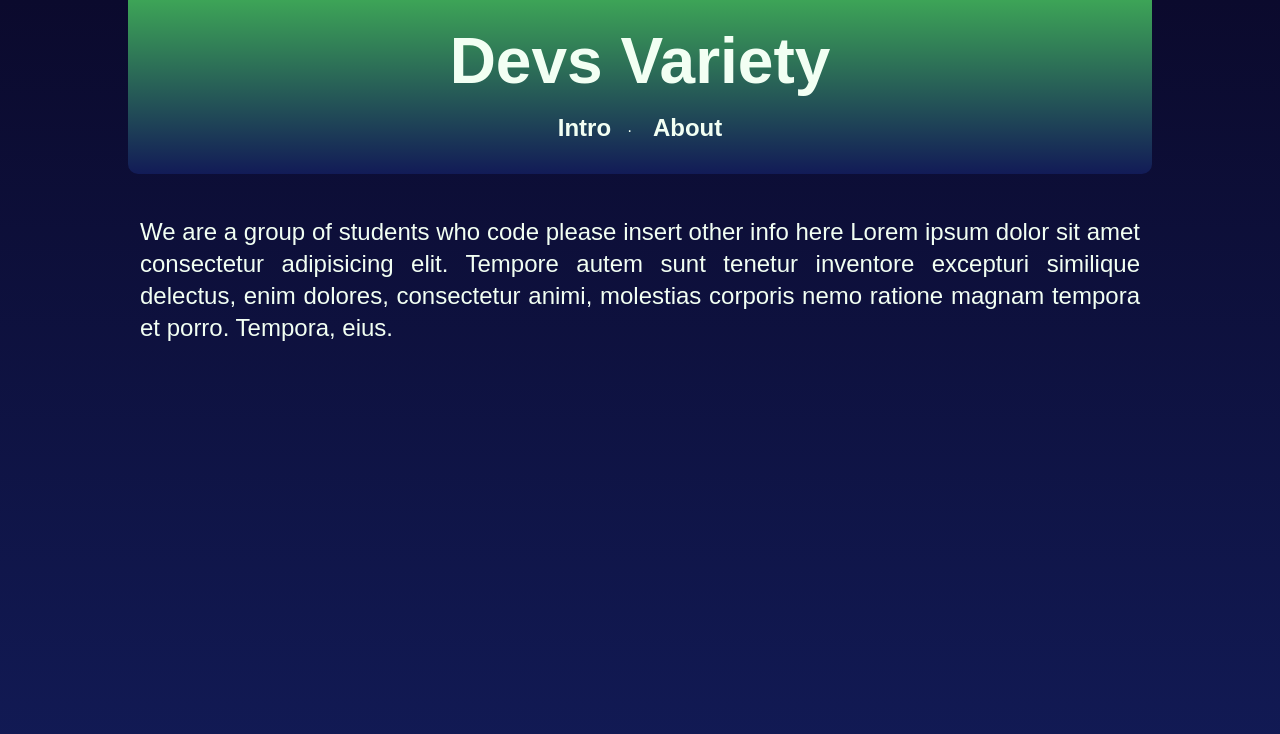
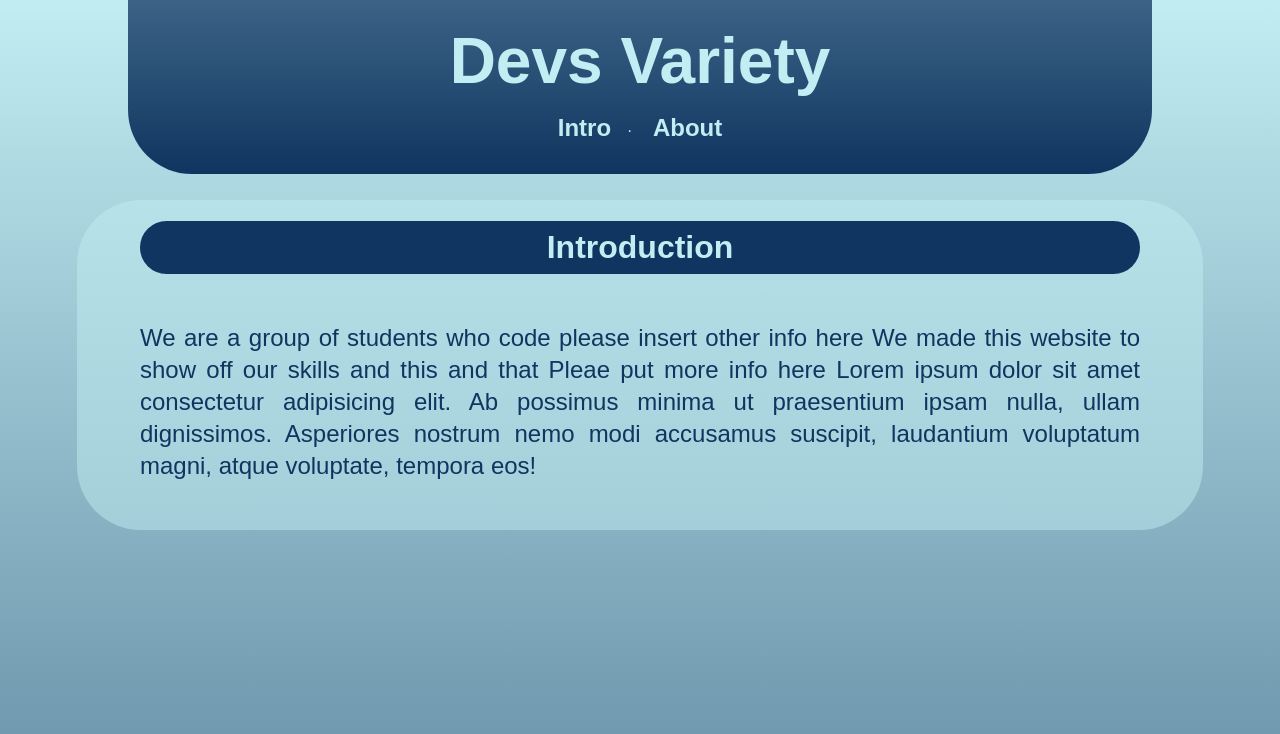
Before and after one commit to synx-18/wb2pt, a plain HTML site: page index.html in a window 1280 px wide. Drawn offline with Linux system fonts and the light colour scheme; a web font is replaced by a local one.

Commit message:
Updated colours

```diff
--- a/index.html
+++ b/index.html
@@ -2,6 +2,9 @@
 <html>
     <head>
         <link rel="stylesheet" type="text/css" href="lateg.css">
+        <link rel="preconnect" href="https://rsms.me/">
+<link rel="stylesheet" href="https://rsms.me/inter/inter.css">
+
         <title>So No Head?</title>
     </head>
     <body>
@@ -17,12 +20,14 @@
         <div class="cont">
 
         <div class="cu">
+
+            <h1 id="Intro">Introduction</h1>
             <p>
-                We are a group of students who code please insert other info here Lorem ipsum dolor sit amet consectetur adipisicing elit. Tempore autem sunt tenetur inventore excepturi similique delectus, enim dolores, consectetur animi, molestias corporis nemo ratione magnam tempora et porro. Tempora, eius.
+                We are a group of students who code please insert other info here We made this website to show off our skills and this and that Pleae put more info here Lorem ipsum dolor sit amet consectetur adipisicing elit. Ab possimus minima ut praesentium ipsam nulla, ullam dignissimos. Asperiores nostrum nemo modi accusamus suscipit, laudantium voluptatum magni, atque voluptate, tempora eos!
 
             </p>
 
-            <h1 id=""
+
 
         </div>
 
--- a/lateg.css
+++ b/lateg.css
@@ -1,11 +1,9 @@
 :root{
-  --i: #0B0A2D;
-  --ii: #121B57;
-  --iii: #193A82;
-  --iv: #3DA457;
-  --v: #68C96B;
-  --vi: #A9F19B;
-  --vii: #F2FFF3;
+  --i: #0F3560;
+  --ii: #3C6385;
+  --iii: #6991A9;
+  --iv: #95BFCE;
+  --v: #C2EDF2;
   font-family: 'Inter', sans-serif;
 }
 
@@ -14,32 +12,32 @@
 }
 
 html {
-  background: linear-gradient(var(--i), var(--ii)) no-repeat center center fixed;
+  background: linear-gradient(var(--v), var(--iii)) no-repeat center center fixed;
   background-repeat: no-repeat;
   font-family: Inter, sans-serif;
 }
-
 
 .nav {
   display: flex;
   justify-content: center;
 }
+
 nav {
   text-align: center;
   position:fixed;
   top: 0;
-  background: linear-gradient(var(--iv), var(--ii));
-  border-radius: 0px 0px 10px 10px;
+  background: linear-gradient(var(--ii), var(--i));
+  border-radius: 0px 0px 64px 64px;
   padding: 24px 0%;
   margin: 0% 0% 10% 0%;
   width: 80%;
   min-width: 720px;
-  color: var(--vii);
+  color: var(--v);
 }
 
 nav a {
   display: inline-block;
-  color: var(--vii);
+  color: var(--v);
   font-size: 24px;
   margin: 8px 8px 0px 8px;
   padding: 8px;
@@ -48,7 +46,7 @@ nav a {
   font-weight: 600;
 }
 
-a:hover { color: var(--iii); background-color: var(--vii); transition: 0.25s;}
+a:hover { color: var(--i); background-color: var(--v); transition: 0.25s;}
 
 nav b {
   font-size: 4em;
@@ -62,7 +60,7 @@ nav b {
 
 p {
   font-size: 24px;
-  color: var(--vii);
+  color: var(--i);
   text-align: justify;
   padding: 24px 0px;
   line-height: 32px;}
@@ -71,8 +69,21 @@ p {
 .cont {
   display: flex;
   justify-content: center;
+
 }
 
 .cu { width: 80%;
   max-width: 1000px;
-  color: var(--vii);}
+  color: var(--i);
+  background-color: rgb(194, 237, 242, 0.5);
+padding: 0% 5%;
+margin: 2.5% 0% 0% 0%;
+border-radius: 64px;}
+
+h1 {
+  text-align: center;
+  color: var(--v);
+  background-color: var(--i);
+  padding: 8px;
+  border-radius: 64px;
+}
```
